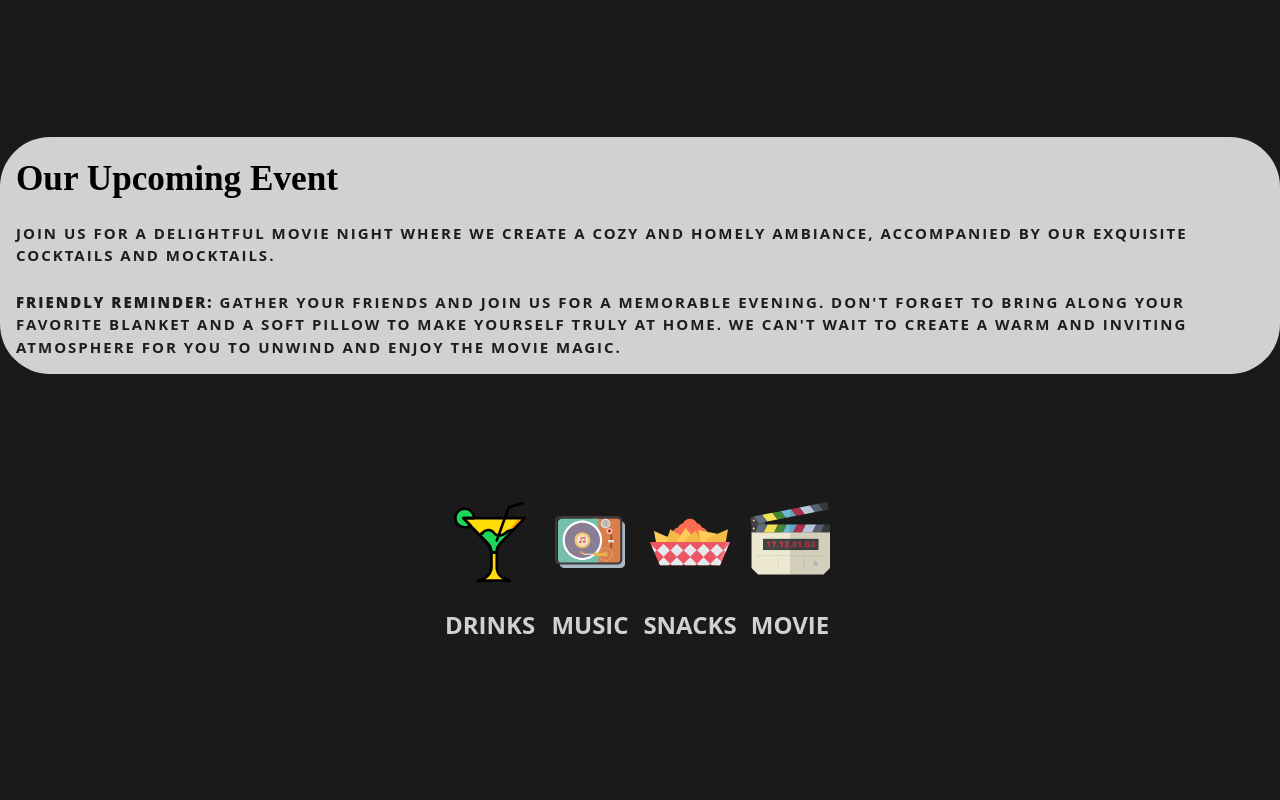
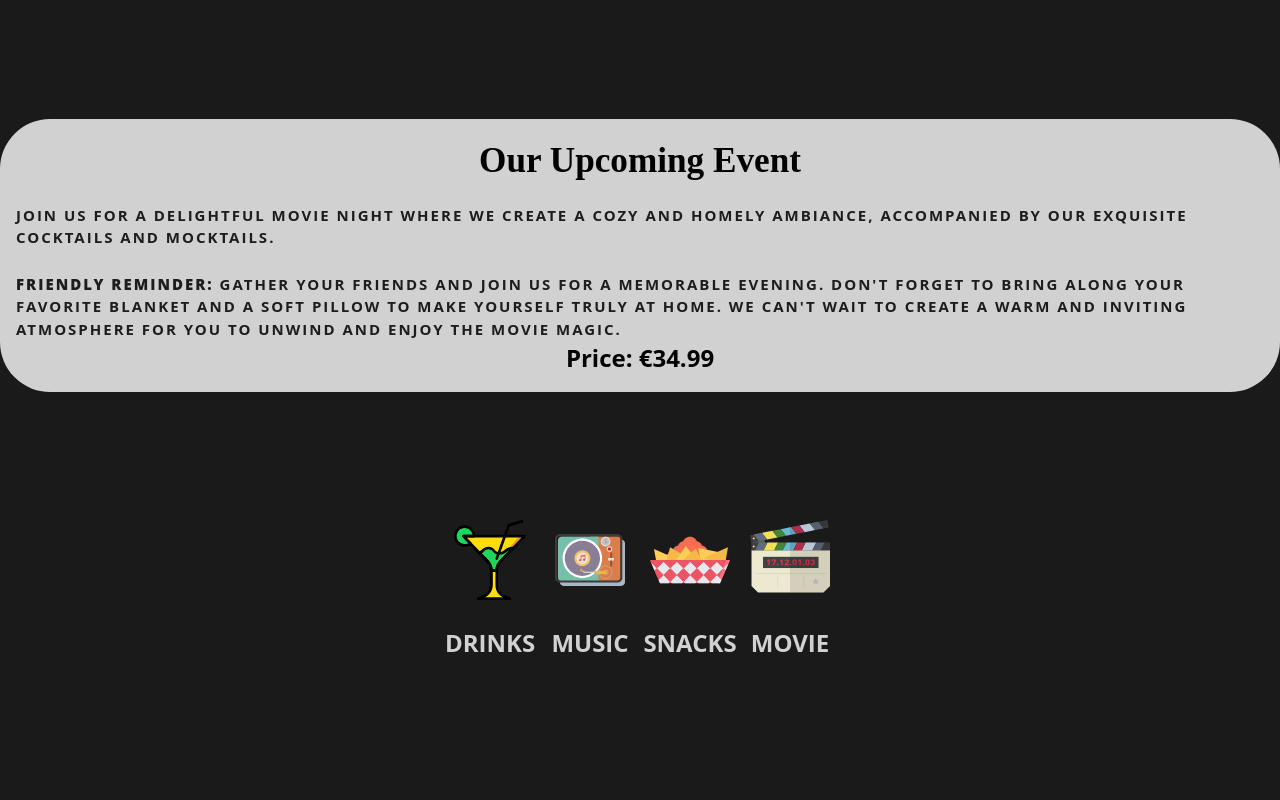
Before and after one commit to prakevents/cocktail, a website: page index.html in a window 1280 px wide. Shown: the part 800-1600 px from the top of the page. Drawn offline with Linux system fonts and the light colour scheme; no server answers.

```diff
--- a/index.html
+++ b/index.html
@@ -63,6 +63,8 @@
                     blanket and a soft pillow to make yourself truly at home. We can't wait to create a warm and
                     inviting
                     atmosphere for you to unwind and enjoy the movie magic.</p>
+                <h3>Price: &euro;34.99</h3>
+
             </div>
             <div class="icons-event">
                 <div class="icons-image reveal2">
--- a/src/css/style.css
+++ b/src/css/style.css
@@ -240,6 +240,9 @@
 
 }
 
+h1{
+    text-align: center;
+}
 
 
 
@@ -681,6 +684,11 @@
     background-image: url('../img/yakult.jpg');
 }
 
+h3{
+    text-align: center;
+    font-size: 2px ;
+}
+
 
 .carousel-item__btn2 {
     width: 35%;
```
